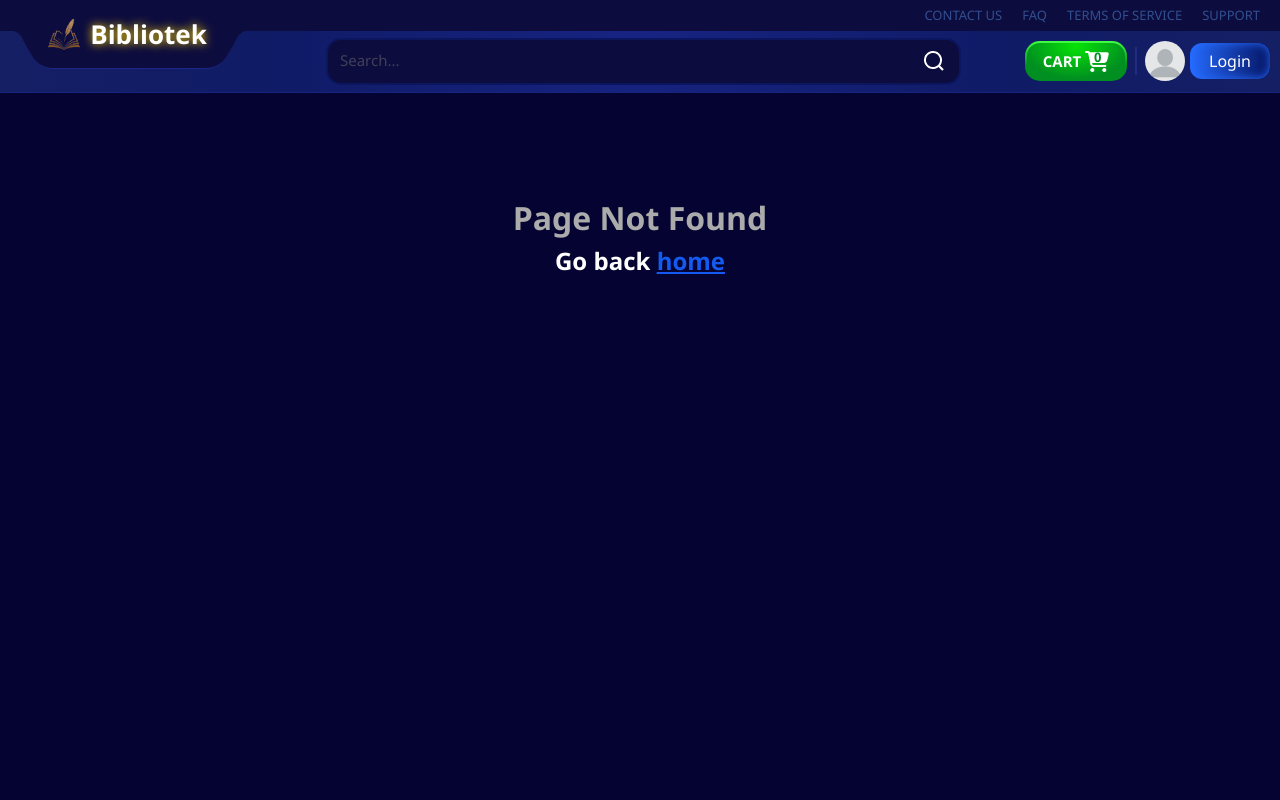
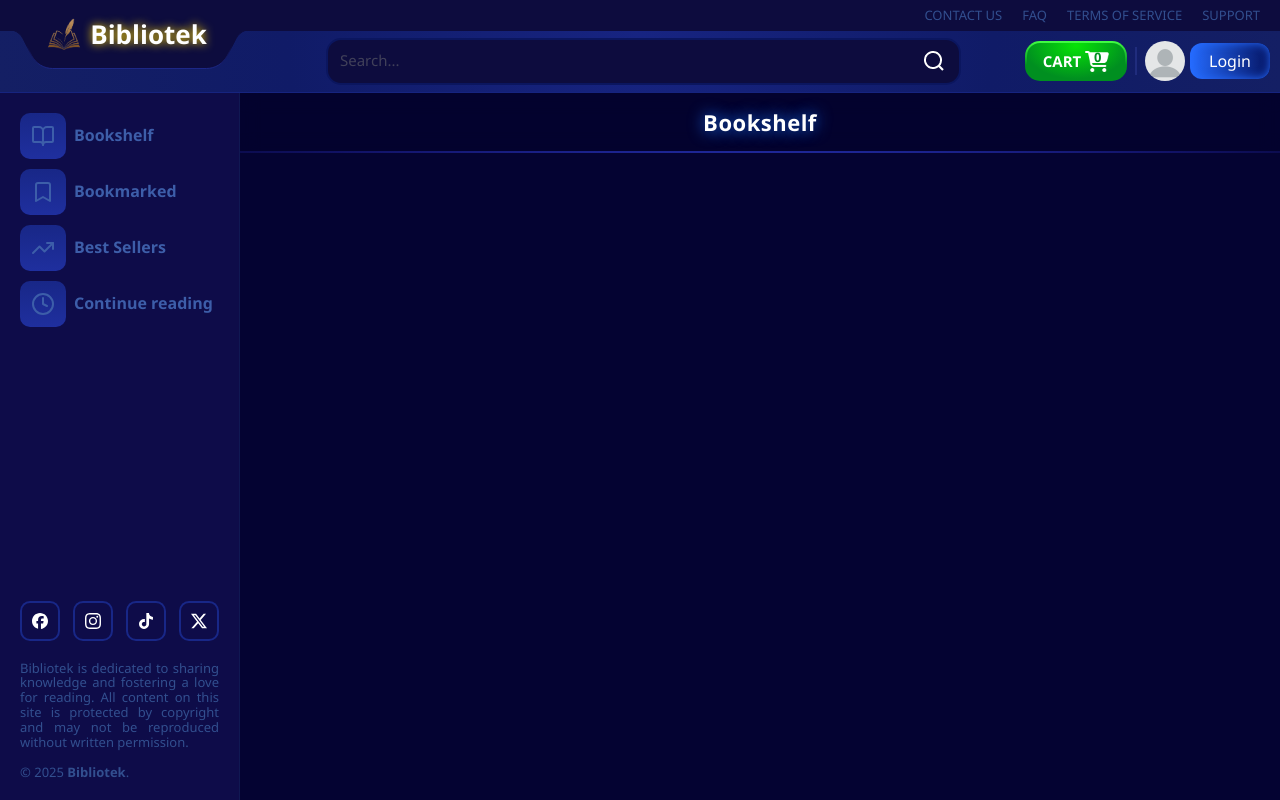
Before and after one commit to MariusG21/final-project, a React (Vite) app in the folder bibliotek/: page /bookshelf in a window 1280 px wide. Before the commit this address had no page. Built offline with nearby package versions, Linux system fonts and the light colour scheme.

Commit message:
create bookshelf page and add default structure for it

```diff
--- a/bibliotek/src/App.tsx
+++ b/bibliotek/src/App.tsx
@@ -6,6 +6,7 @@ import { CheckoutPage } from "./pages/checkout/CheckoutPage";
 import { LoginPage } from "./pages/login/LoginPage";
 import { RegisterPage } from "./pages/register/RegisterPage";
 import { BestSellersPage } from "./pages/best-sellers/BestSellersPage";
+import { BookshelfPage } from "./pages/bookshelf/BookshelfPage";
 import { NotFoundPage } from "./pages/not-found/NotFoundPage";
 import "react-toastify/dist/ReactToastify.css";
 
@@ -26,6 +27,7 @@ function App() {
         <Route path="/best-sellers" element={<BestSellersPage />} />
         <Route path="/login" element={<LoginPage />} />
         <Route path="/register" element={<RegisterPage />} />
+        <Route path="/bookshelf" element={<BookshelfPage />} />
         <Route path="*" element={<NotFoundPage />} />
       </Routes>
     </>
--- a/bibliotek/src/components/Sidebar/components/SidebarNav.tsx
+++ b/bibliotek/src/components/Sidebar/components/SidebarNav.tsx
@@ -5,7 +5,7 @@ import styles from "./SidebarNav.module.css";
 export function SidebarNav() {
   return (
     <nav className={styles["book-menu"]}>
-      <SidebarLink to="/library" label="Bookshelf" icon={BookOpen} />
+      <SidebarLink to="/bookshelf" label="Bookshelf" icon={BookOpen} />
       <SidebarLink to="/bookmarked" label="Bookmarked" icon={Bookmark} />
       <SidebarLink to="/best-sellers" label="Best Sellers" icon={TrendingUp} />
       <SidebarLink
--- /dev/null
+++ b/bibliotek/src/pages/bookshelf/BookshelfPage.tsx
@@ -0,0 +1,14 @@
+import { Header } from "@/components/Header/Header";
+import { Sidebar } from "@/components/Sidebar/Sidebar";
+import { SecondHeader } from "@/components/SecondHeader/SecondHeader";
+import styles from "./BookshelfPage.module.css";
+
+export function BookshelfPage() {
+  return (
+    <>
+      <Header />
+      <Sidebar />
+      <SecondHeader title="Bookshelf" />
+    </>
+  );
+}
```
Also changed, not shown: bibliotek/src/pages/bookshelf/BookshelfPage.module.css (added).
